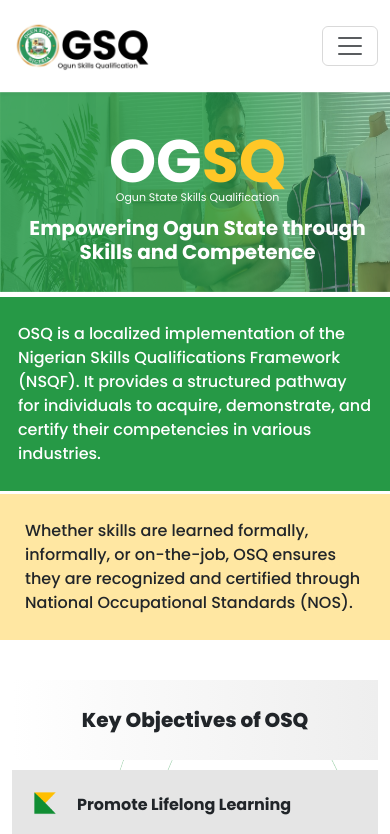
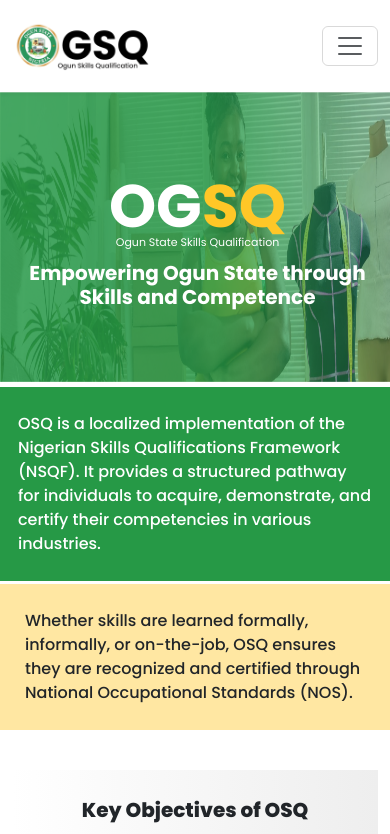
Before and after one commit to SgtSlaughter1/ogseraextension, a Vue app: page /about in a window 390 px wide. Shown: the top 834 px of the page. Built offline with nearby package versions, Linux system fonts and the light colour scheme; a web font is replaced by a local one.

Commit message:
update latest About

```diff
--- a/src/views/About.vue
+++ b/src/views/About.vue
@@ -359,7 +359,7 @@
     font-size: 20px;
 }
 .hero-section{
-  height: 200px;
+  height: 290px;
 }
 .ogsq{
   font-size: 60px;
```
